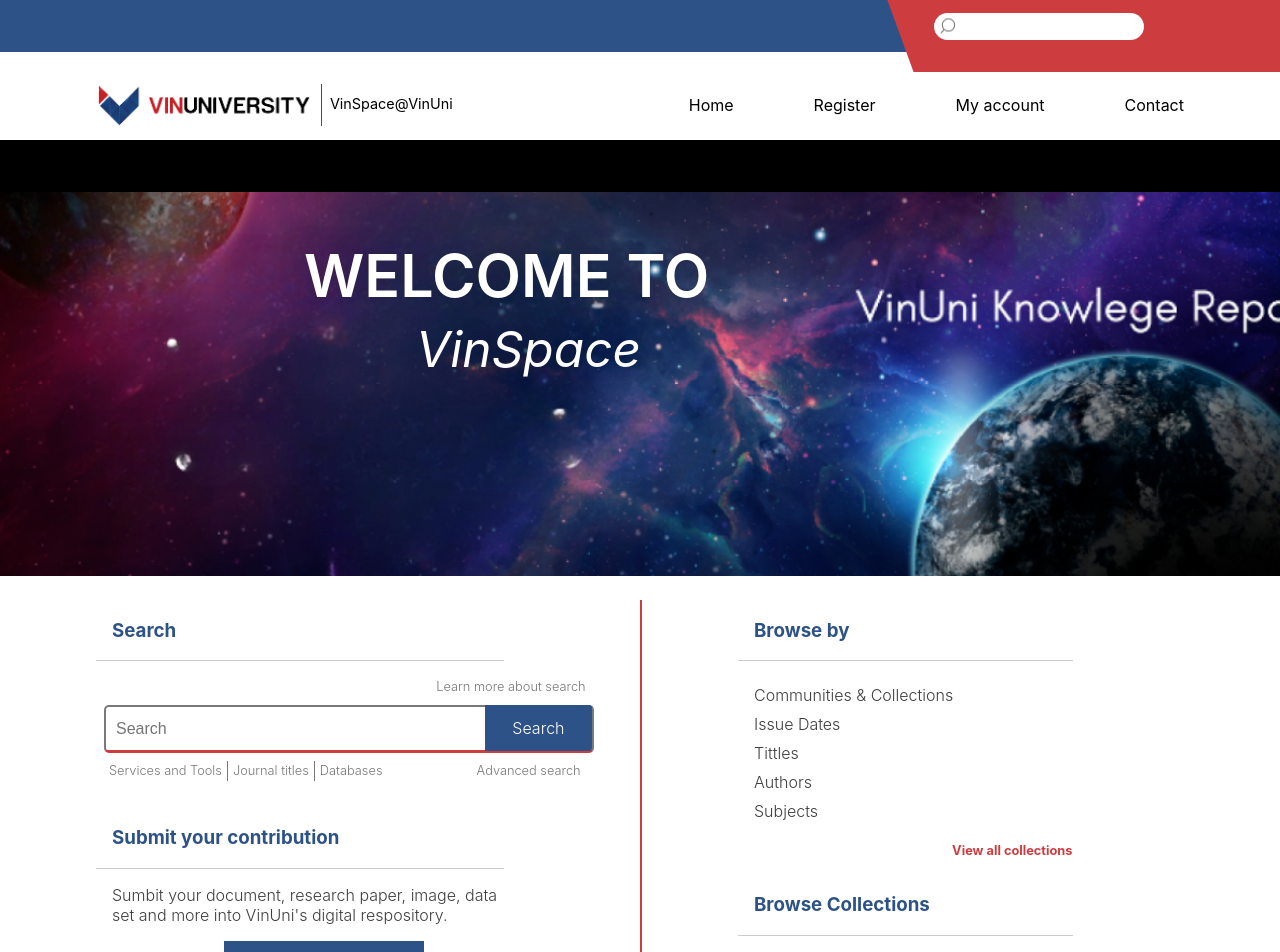
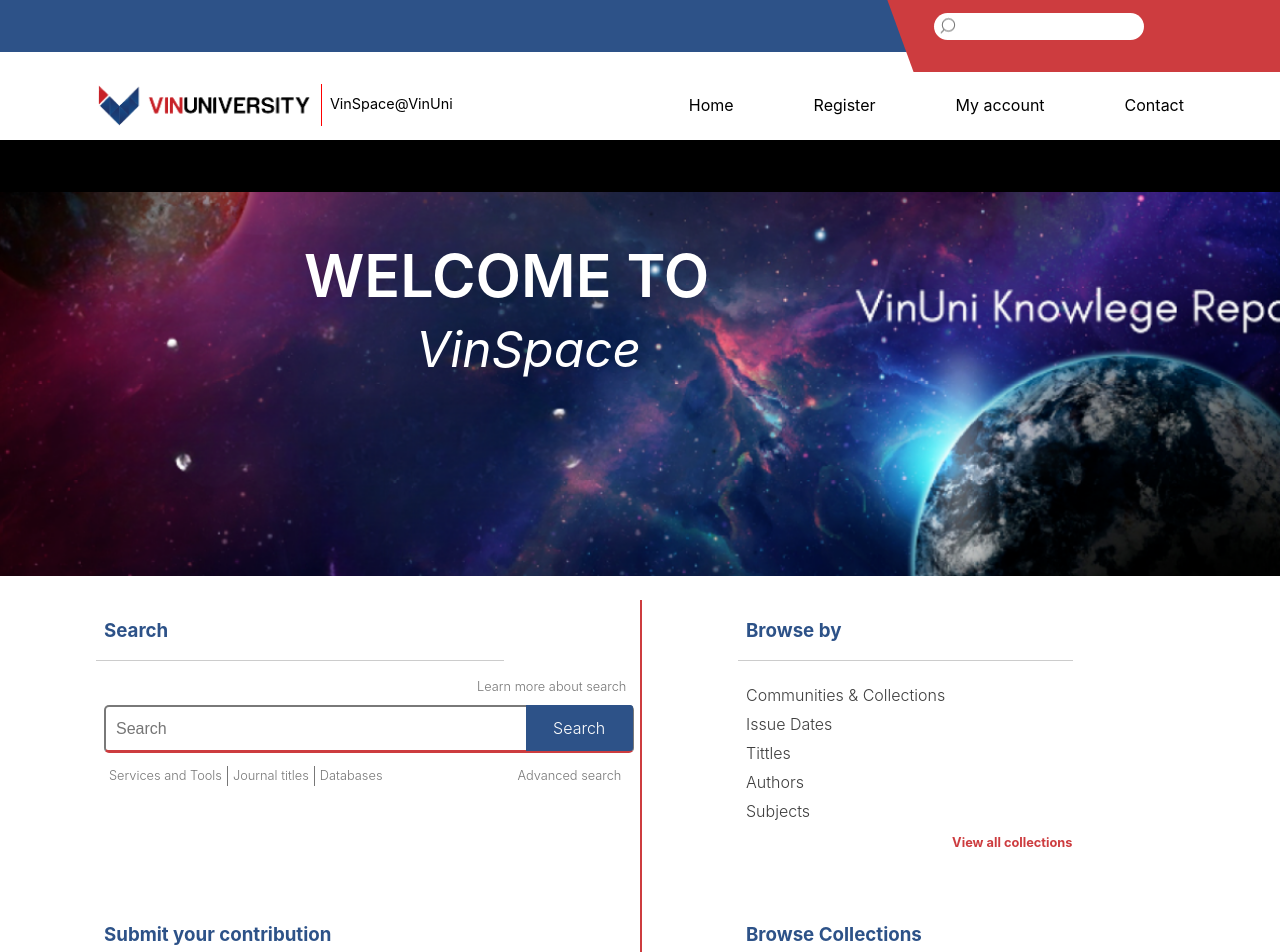
Before and after one commit to COMP2030-VSpace/VSpace-Frontend, a React (Create React App) app: page / in a window 1280 px wide. Shown: the top 952 px of the page. Built offline with nearby package versions, Linux system fonts and the light colour scheme.

Commit message:
fix homepage and homeSearch

```diff
--- a/src/components/search/homeSearch/homeSearch.scss
+++ b/src/components/search/homeSearch/homeSearch.scss
@@ -4,7 +4,7 @@
 
 .home-search{
     .wrapper{
-        width: 120%;
+        width: 130%;
 
         .search-help{
             margin: 1rem 3.5rem 0.5rem 0;
@@ -73,6 +73,7 @@
     }
 
     .navi {
+        margin-top: 0.3rem;
         display: flex;
         justify-content: space-between;
 
--- a/src/pages/home/home.scss
+++ b/src/pages/home/home.scss
@@ -23,13 +23,14 @@
 
             h3{
                 color: $primary-blue;
-                padding-left: 1rem;
+                padding-left: 0.5rem;
             }
         }
 
 
         .item{
             width: 75%;
+            height: 34vh;
         }
 
 
@@ -51,7 +52,7 @@
 
                     color: #3E3E3E;
 
-                    padding-left: 1rem;
+                    padding-left: 0.5rem;
                 }
 
                 &:first-child{
@@ -117,12 +118,12 @@
                         color: #3E3E3E;
                     }
 
-                    padding-left: 1rem;
+                    padding-left: 0.5rem;
                 }
 
 
                 .collections{
-                    margin: 1rem 0 0.5rem 0;
+                    margin: 0.5rem 0;
                     display: flex;
                     justify-content: flex-end;
                     font-size: 0.8rem;
```
